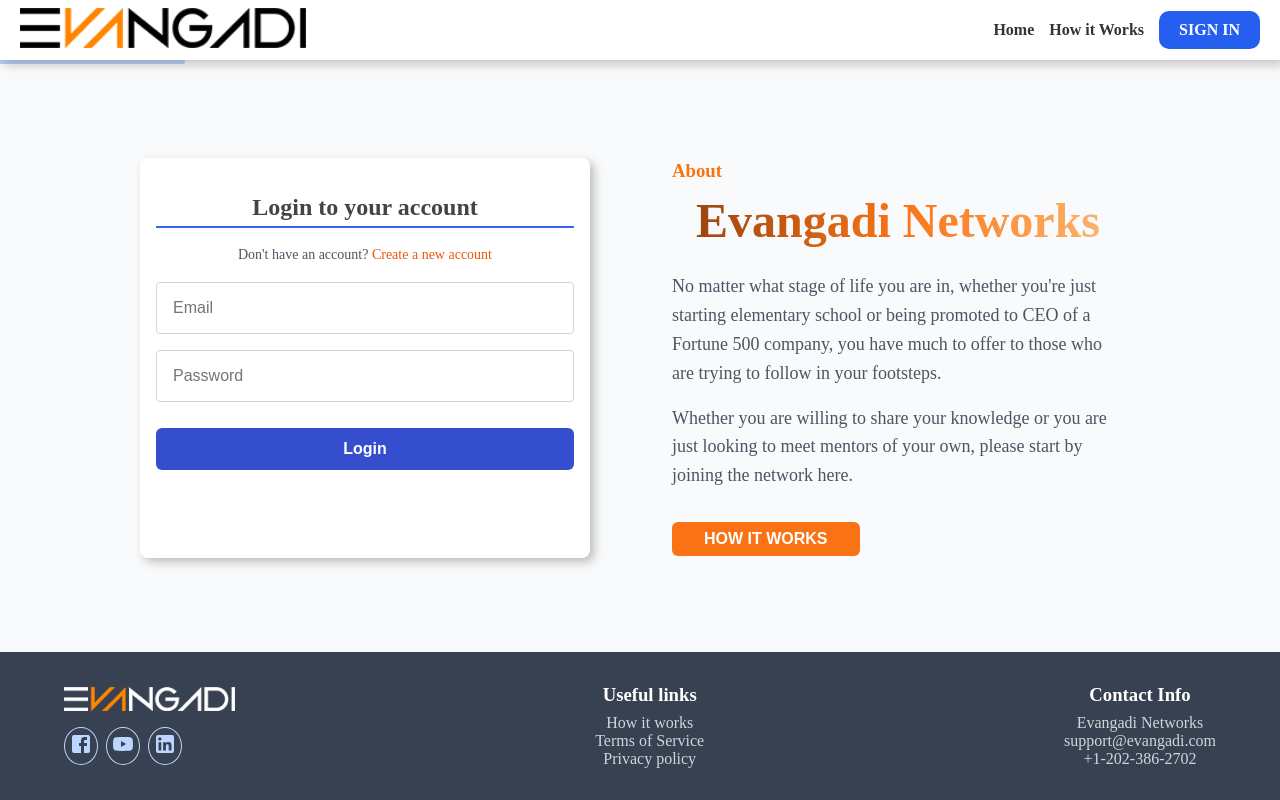
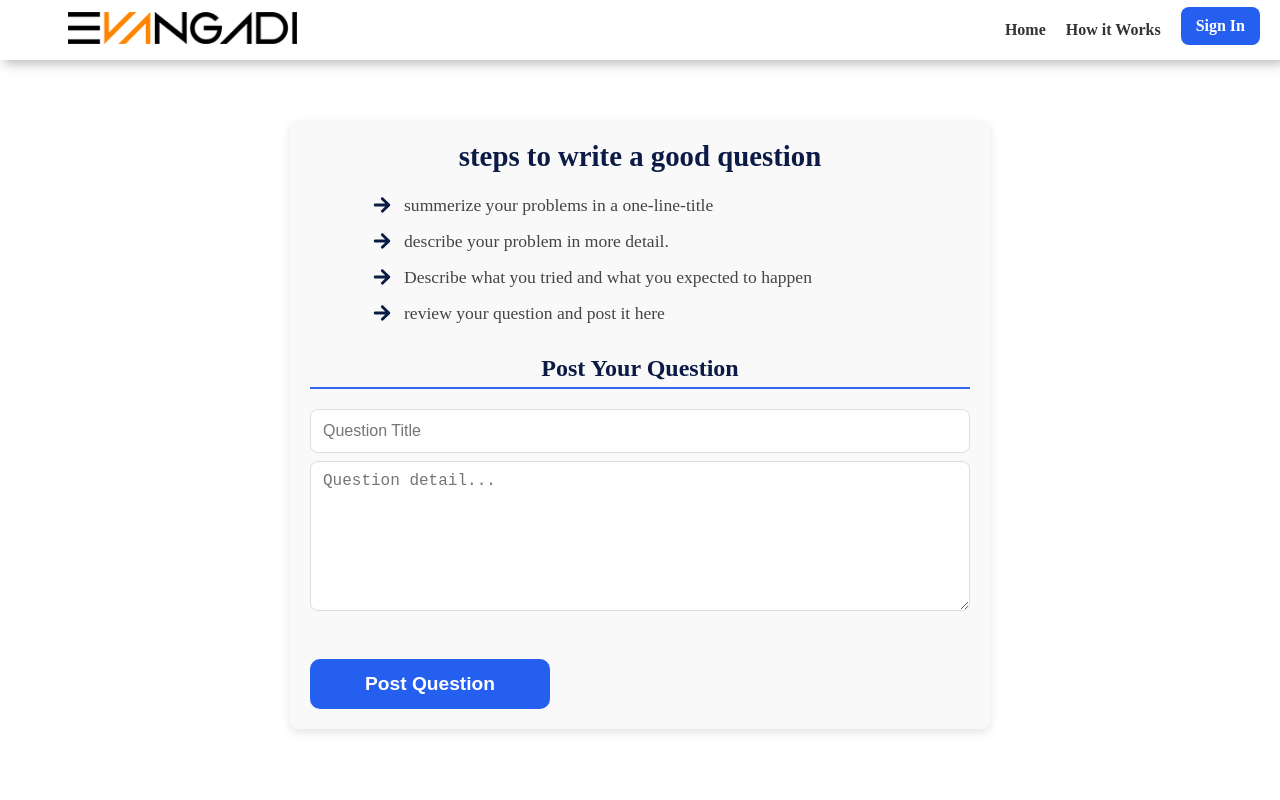
Before and after one commit to Hermi-git/Evangadi_Forum_Frontend, a React (Create React App) app in the folder client/: page /ask in a window 1280 px wide. Before the commit this address led to /login. Built offline with nearby package versions, Linux system fonts and the light colour scheme; no server answers.

Commit message:
modify some pages and add ask question page

```diff
--- a/client/src/App.jsx
+++ b/client/src/App.jsx
@@ -2,45 +2,54 @@ import Home from "./Pages/Home/Home";
 import HowItWorks from "./Pages/HowItWorks/HowItWorks";
 import Login from "./Pages/Login/Login";
 import Register from "./Pages/Register/Register";
-import {Routes, Route, useNavigate} from "react-router-dom"
+import Header from "./components/Header/Header";
+import { Routes, Route, useNavigate } from "react-router-dom";
 import axiosBase from "./axiosConfig";
 import { createContext, useEffect, useState } from "react";
+import Ask from "./Pages/Ask/Ask";
 
 export const AppState = createContext();
+
 function App() {
-  const [user, setUser] = useState({})
+  const [user, setUser] = useState(null);
   const navigate = useNavigate();
-  const token = localStorage.getItem('token');
-  async function checkUser(){
+  const token = localStorage.getItem("token");
+
+  async function checkUser() {
     try {
-      const {data} = await axiosBase.get("users/check", {
-        headers:{
-          Authorization: 'Bearer ' + token,
+      if (!token) return;
+      const { data } = await axiosBase.get("users/check", {
+        headers: {
+          Authorization: "Bearer " + token,
         },
-      })
-      setUser(data)
+      });
+      setUser(data);
     } catch (error) {
-      console.log(error.response)
-      navigate('/login')
+      console.log(error.response);
+      localStorage.removeItem("token");
+      setUser(null);
+      navigate("/login");
     }
   }
 
   useEffect(() => {
     checkUser();
-  }, [])
-
+  }, [token]);
 
   return (
     <div className="App">
-      <AppState.Provider value={{user,setUser}}>
-      <Routes>
-        <Route path="/" element={<Home/>}/>
-        <Route path="/login" element={<Login/>}/>
-        <Route path="/register" element={<Register/>}/>
-        <Route path="/howitworks" element={<HowItWorks/>}/>
-      </Routes>
+      <AppState.Provider value={{ user, setUser }}>
+        <Header/>
+        <Routes>
+          <Route path="/" element={<Home />} />
+          <Route path="/login" element={<Login />} />
+          <Route path="/register" element={<Register />} />
+          <Route path="/howitworks" element={<HowItWorks />} />
+          <Route path="/ask" element={<Ask/>}/>
+        </Routes>
       </AppState.Provider>
- </div>
-)
+    </div>
+  );
 }
+
 export default App;
--- /dev/null
+++ b/client/src/Pages/Ask/Ask.jsx
@@ -0,0 +1,58 @@
+import React,{useState} from 'react';
+import axiosBase from '../../axiosConfig';
+import classes from "./Ask.module.css"
+import { Link } from 'react-router-dom';
+import { IoMdArrowRoundForward } from "react-icons/io";
+function Ask() {
+    const[title,setTitle] = useState("");
+    const [description,setDescription] = useState("")
+
+     async function handlePost(){
+        try{
+            const token = localStorage.getItem("token");
+            await axiosBase.post("/questions/add-question",{
+                title,description
+            },
+        {
+            headers:{
+                Authorization:`Bearer ${token}`
+            }
+        });
+            alert("question posted successfully")
+
+        }catch(error){
+            console.error("error posting questions",error)
+            alert("failed to post the question .please try again")
+
+        }
+    }
+  return (
+    <div className={classes.post_question}>
+        <h1 className={classes.instruction_title}>steps to write a good question</h1>
+
+        <ul>
+            <li className={classes.instruction}><IoMdArrowRoundForward />summerize your problems in a one-line-title</li>
+            <li className={classes.instruction}><IoMdArrowRoundForward />describe your problem in more detail.</li>
+            <li className={classes.instruction}><IoMdArrowRoundForward />Describe what you tried and what you expected to happen</li>
+            <li className={classes.instruction}><IoMdArrowRoundForward />review your question and post it here</li>
+        </ul>
+        <h2 className={classes.post}>Post Your Question</h2>
+        <div className={classes.inputs}>
+        <input type="text"
+         placeholder='Question Title'
+         value={title}
+         onChange={(e)=>setTitle(e.target.value)} className={classes.title}/>
+        <textarea name="" id="" placeholder='Question detail...'
+        value={description}
+        onChange={(e)=>{
+            setDescription(e.target.value)
+        }}></textarea>
+        </div>
+        <Link to={"/"}><button onClick={handlePost}className={classes.post_btn}>Post Question</button></Link>
+
+    </div>
+
+  )
+}
+
+export default Ask
--- /dev/null
+++ b/client/src/Pages/Ask/Ask.module.css
@@ -0,0 +1,120 @@
+.post_question {
+  position: absolute;
+  top: 120px;
+  left: 50%;
+  transform: translateX(-50%);
+  width: 80%;
+  max-width: 700px;
+  min-height: 500px;
+  padding: 20px;
+  background-color: #f9f9f9;
+  border-radius: 8px;
+  box-shadow: 0 4px 10px rgba(0, 0, 0, 0.1);
+}
+.instruction_title {
+  text-align: center;
+  font-size: 1.8rem;
+  font-weight: bold;
+  color: #0b1b46;
+  margin-bottom: 20px;
+}
+
+.instruction {
+  margin-left: 40px;
+  margin-bottom: 12px;
+  font-size: 1.1rem;
+  color: #444;
+  list-style-type: none;
+  display: flex;
+  align-items: center;
+}
+
+.instruction svg {
+  font-size: 1.5rem;
+  margin-right: 10px;
+  color: #0b1b46;
+}
+.post {
+  text-align: center;
+  font-size: 1.5rem;
+  color: #0b1b46;
+  margin-top: 30px;
+  font-weight: bold;
+}
+
+.inputs {
+  width: 100%;
+  margin: 20px 0;
+}
+
+.inputs input,
+.inputs textarea {
+  width: 100%;
+  padding: 12px;
+  font-size: 1rem;
+  margin-bottom: 8px;
+  border: 1px solid #ddd;
+  border-radius: 8px;
+  background-color: #fff;
+  box-sizing: border-box;
+}
+
+.inputs input:focus,
+.inputs textarea:focus {
+  border-color: #0b1b46;
+  outline: none;
+}
+
+/* Textarea Style */
+.inputs textarea {
+  min-height: 150px;
+  resize: vertical;
+  padding-top: 10px;
+}
+
+/* Post Button */
+.post_btn {
+  width: 100%;
+  height: 50px;
+  max-width: 240px;
+  background-color: rgb(37, 95, 239);
+  color: white;
+  border-radius: 10px;
+  border: none;
+  font-size: 1.2rem;
+  font-weight: bold;
+  cursor: pointer;
+  transition: background-color 0.3s, transform 0.2s;
+}
+
+.post_btn:hover {
+  background-color: rgb(0, 132, 255);
+  transform: translateY(-2px);
+}
+
+.post_btn:active {
+  transform: translateY(2px);
+}
+
+/* Responsiveness */
+@media (max-width: 768px) {
+  .post_question {
+    width: 90%;
+    left: 5%;
+    padding: 15px;
+  }
+
+  .inputs input,
+  .inputs textarea {
+    font-size: 0.9rem;
+  }
+
+  .post_btn {
+    font-size: 1rem;
+    width: 100%;
+  }
+
+  .instruction {
+    margin-left: 20px;
+  }
+}
--- a/client/src/Pages/Home/Home.jsx
+++ b/client/src/Pages/Home/Home.jsx
@@ -14,7 +14,7 @@ function Home() {
     <Header/>
     <div className={classes.question_header}>
       <button className={classes.ask_btn}> <Link className={classes.ask_question}to={"/ask"}>Ask Question</Link> </button>
-      <h2 className={classes.welcome_user}>welcome: {user?.username}</h2>
+      <h2 >welcome: <span className={classes.welcome_user}>{user?.username}</span></h2>
     </div>
     < Questions/>
     <Footer/>
--- a/client/src/Pages/Login/Login.jsx
+++ b/client/src/Pages/Login/Login.jsx
@@ -1,16 +1,18 @@
-import React, { useState, useRef } from 'react';
-import axiosBase from '../../axiosConfig';
-import { useNavigate, Link } from 'react-router-dom';
+import React, { useState, useRef, useContext } from "react";
+import axiosBase from "../../axiosConfig";
+import { useNavigate, Link } from "react-router-dom";
 import classes from "./Login.module.css";
-import About from '../../components/About/About';
-import Header from '../../components/Header/Header';
-import Footer from '../../components/Footer/Footer';
+import About from "../../components/About/About";
+import Header from "../../components/Header/Header";
+import Footer from "../../components/Footer/Footer";
+import { AppState } from "../../App";
 
 function Login() {
+  const { setUser } = useContext(AppState);
   const emailDom = useRef();
   const passwordDom = useRef();
   const navigate = useNavigate();
-  const [alert, setAlert] = useState({ message: '', type: '' });
+  const [alert, setAlert] = useState({ message: "", type: "" });
   const [errorFields, setErrorFields] = useState({ email: false, password: false });
 
   async function handleSubmit(e) {
@@ -21,33 +23,32 @@ function Login() {
     setErrorFields({ email: false, password: false });
 
     if (!emailValue || !passwordValue) {
-        setAlert({ message: 'Please fill all the fields', type: 'error' });
+      setAlert({ message: "Please fill all the fields", type: "error" });
       setErrorFields({ email: !emailValue, password: !passwordValue });
       return;
     }
 
     try {
-        const { data } = await axiosBase.post('users/login', {
+      const { data } = await axiosBase.post("users/login", {
         email: emailValue,
-            password: passwordValue
+        password: passwordValue,
       });
 
-        setAlert({ message: 'User logged in successfully!', type: 'success' });
-        localStorage.setItem('token', data.token);
+      setAlert({ message: "User logged in successfully!", type: "success" });
+      localStorage.setItem("token", data.token);
+      setUser(data.user);
 
       setTimeout(() => {
-            navigate('/');
+        navigate("/");
       }, 1500);
-
     } catch (error) {
-        setAlert({ message: error?.response?.data?.msg || 'Something went wrong', type: 'error' });
+      setAlert({ message: error?.response?.data?.msg || "Something went wrong", type: "error" });
 
       setTimeout(() => {
-            setAlert({ message: '', type: '' });
+        setAlert({ message: "", type: "" });
       }, 3000);
     }
   }
-
 
   return (
     <div className={classes.pageWrapper}>
@@ -62,22 +63,21 @@ function Login() {
               </p>
             </div>
 
-            {/* Alert Message */}
             {alert.message && (
-              <div className={`${classes.alert} ${alert.type === 'success' ? classes.success : classes.error}`}>
+              <div className={`${classes.alert} ${alert.type === "success" ? classes.success : classes.error}`}>
                 {alert.message}
               </div>
             )}
 
-            <div className={`${classes.input_field} ${errorFields.email ? classes.errorField : ''}`}>
+            <div className={`${classes.input_field} ${errorFields.email ? classes.errorField : ""}`}>
               <input ref={emailDom} type="email" placeholder="Email" />
             </div>
 
-            <div className={`${classes.input_field} ${errorFields.password ? classes.errorField : ''}`}>
+            <div className={`${classes.input_field} ${errorFields.password ? classes.errorField : ""}`}>
               <input ref={passwordDom} type="password" placeholder="Password" />
             </div>
 
-            <button type='submit'>Login</button>
+            <button type="submit">Login</button>
           </form>
 
           <div className={classes.about_section}>
--- a/client/src/Pages/Questions/Questions.module.css
+++ b/client/src/Pages/Questions/Questions.module.css
@@ -1,3 +1,4 @@
+@import url('https://fonts.googleapis.com/css2?family=Roboto+Slab&display=swap');
 .container {
   width: 80%;
   margin: auto;
@@ -8,16 +9,22 @@
   display: grid;
   grid-template-columns: 100px auto 50px;
   align-items: center;
-  padding: 15px;
+  padding: 12px;
   border-bottom: 1px solid #ccc;
   transition: transform 0.3s ease, background-color 0.3s ease;
 }
 
 .question_container:hover {
-  transform: translateY(-5px);
+  transform: translateY(-2px);
   background-color: rgba(0, 0, 0, 0.05);
   cursor: pointer;
 }
+
+.question_container:hover .icon {
+  background-color: #0b1b46;
+  color: #fff;
+}
+
 .user_info {
   display: flex;
   flex-direction: column;
@@ -26,38 +33,45 @@
 }
 
 .icon {
-  font-size: 40px;
-  color: #000;
-  border: 2px solid #000;
+  font-size: 64px;
+  color: #0b1b46;
+  border: 1.5px solid #0b1b46;
   border-radius: 50%;
-  padding: 8px;
+  padding: 15px;
+  transition: background-color 0.3s ease, color 0.3s ease;
 }
 
 .username {
   font-weight: bold;
   text-transform: lowercase;
-  color: #000;
+  color: #0b1b46;
   margin-top: 5px;
   font-size: 14px;
+  font-family: "Roboto Slab", serif;
+  font-weight: 300;
+
 }
 
 .title {
-  font-size: 18px;
+  font-size: 16px;
   font-weight: bold;
-  color: #000;
+  color: #0b1b46;
   padding-left: 15px;
+  font-family: "Roboto Slab", serif;
+  font-weight: 300;
 }
 
 .greaterthan {
   background: none;
   border: none;
   font-size: 20px;
-  color: #000;
+  color: #0b1b46;
   display: flex;
   justify-content: center;
   align-items: center;
   transition: transform 0.3s ease;
 }
+
 .question_container:hover .greaterthan {
   transform: translateX(5px);
 }
--- a/client/src/components/Header/Header.jsx
+++ b/client/src/components/Header/Header.jsx
@@ -1,18 +1,32 @@
-import React from "react";
-import { Link } from "react-router-dom";
+import React, { useContext } from "react";
+import { Link, useNavigate } from "react-router-dom";
 import classes from "./Header.module.css";
 import black from "../../assets/black.png";
+import { AppState } from "../../App";
 
 function Header() {
-    return(
+    const { user, setUser } = useContext(AppState);
+    const navigate = useNavigate();
+
+    function handleLogout() {
+        localStorage.removeItem("token");
+        setUser(null);
+        navigate("/login");
+    }
+
+    return (
         <header className={classes.header}>
             <div className={classes.logo}>
                 <img src={black} alt="logo" />
             </div>
             <nav>
-                <Link to={'/'} className={classes.nav_link}>Home</Link>
-                <Link to={"/howitworks"} className={classes.nav_link}>How it Works</Link>
-                <Link to={"/login"} className={classes.nav_btn}>SIGN IN </Link>
+                <Link to="/" className={classes.nav_link}>Home</Link>
+                <Link to="/howitworks" className={classes.nav_link}>How it Works</Link>
+                {user ? (
+                    <button className={classes.nav_btn} onClick={handleLogout}>Logout</button>
+                ) : (
+                    <Link to="/login" className={classes.nav_btn}>Sign In</Link>
+                )}
             </nav>
         </header>
     );
--- a/client/src/components/Header/Header.module.css
+++ b/client/src/components/Header/Header.module.css
@@ -14,21 +14,25 @@
 }
 
 .logo img {
-    height: 40px;
+    height: 32px;
+    margin-left: 48px;
 }
 
 nav {
     display: flex;
     align-items: center;
-    gap: 15px;
+    gap: 20px;
+    flex-wrap: nowrap;
 }
 
-/* Navigation Links */
 .nav_link {
     text-decoration: none;
     color: #333;
     font-weight: bold;
     transition: color 0.3s ease;
+    white-space: nowrap;
+    display: flex;
+    align-items: center;
 }
 
 .nav_link:hover {
@@ -38,17 +42,19 @@ nav {
 .nav_btn {
     color: white;
     background-color: rgb(37, 95, 239);
-    padding: 10px 20px;
-    border-radius: 10px;
+    padding: 10px 15px;
+    border-radius: 8px;
     text-decoration: none;
     font-weight: bold;
     transition: background-color 0.3s;
+    display: flex;
+    align-items: center;
+    margin-bottom: 8px;
 }
 
 .nav_btn:hover {
     background-color: rgb(255, 153, 0);
 }
-
 
 @media (max-width: 768px) {
     .nav_link:first-child,
```
Also changed, not shown: client/src/Pages/Home/Home.module.css (+4 -4 lines). Lines whose indentation alone changed are shown as unchanged.
